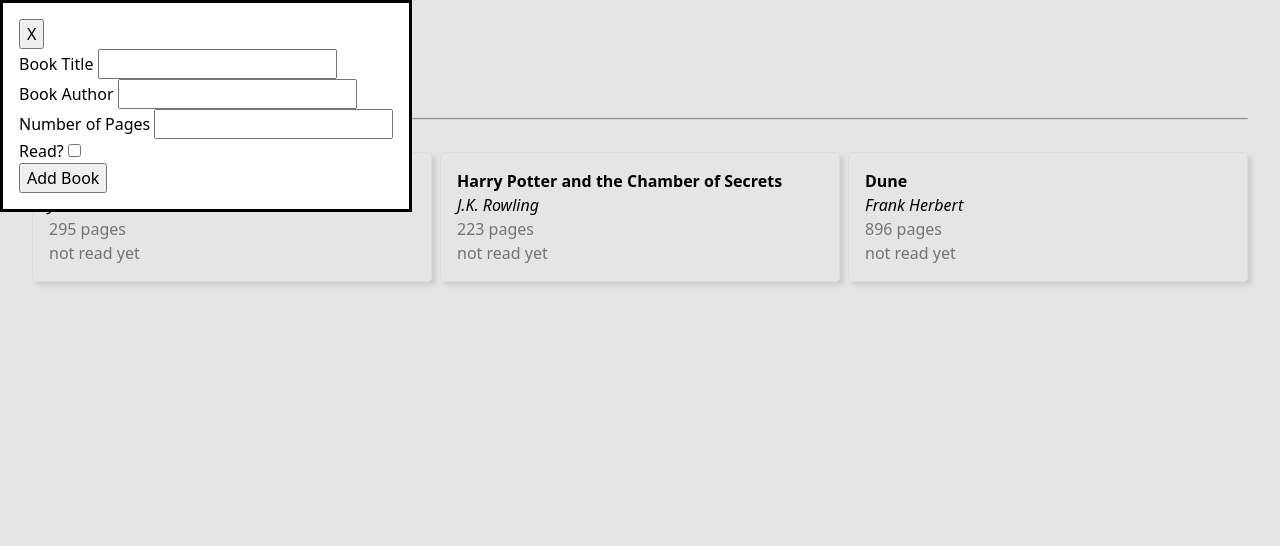
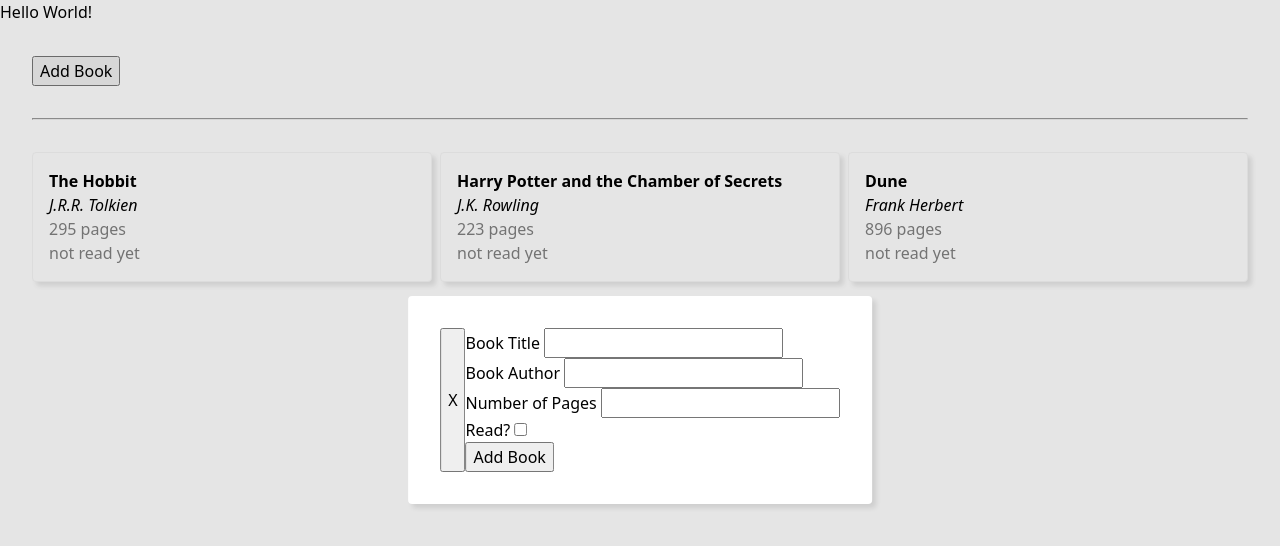
Before and after one commit to riezong/library, a plain HTML site: page index.html in a window 1280 px wide. Both pictures are taken after a click on the button "Add Book". Drawn offline with Linux system fonts and the light colour scheme.

Commit message:
Put form in dialog modal

```diff
--- a/index.html
+++ b/index.html
@@ -13,10 +13,11 @@
 
     <div class="container">
 
-        <button id="openDialogue">Add Book</button>
+        <button id="openDialog">Add Book</button>
 
         <div>
             <dialog id="dialog">
+                <div class="dialogContent">
                     <button id="closeDialog">X</button>
                     <form id="bookForm">
                         <div>
@@ -37,6 +38,7 @@
                         </div>
                         <button type="submit" value="submit" id="addBook">Add Book</button>
                     </form>
+                </div>
             </dialogue>
         </div>
 
--- a/script.js
+++ b/script.js
@@ -71,7 +71,7 @@
 }
 
 
-const showButton = document.querySelector("#openDialogue");
+const showButton = document.querySelector("#openDialog");
 const closeButton = document.querySelector("#closeDialog");
 // "Show the dialog" button opens the dialog modally
 showButton.addEventListener("click", () => {
--- a/style.css
+++ b/style.css
@@ -21,6 +21,21 @@
 
 .container {
     margin: 2rem;
+}
+
+dialog {
+    padding: 2rem;
+    border: 0;
+    border-radius: 4px;
+    box-shadow: 4px 4px 5px rgba(0, 0, 0, .1);
+    position: absolute;
+    top: 50%;
+    left: 50%;
+    transform: translate(-50%, -50%);
+}
+
+.dialogContent {
+    display: flex;
 }
 
 .library {
```
Lines whose indentation alone changed are shown as unchanged.
